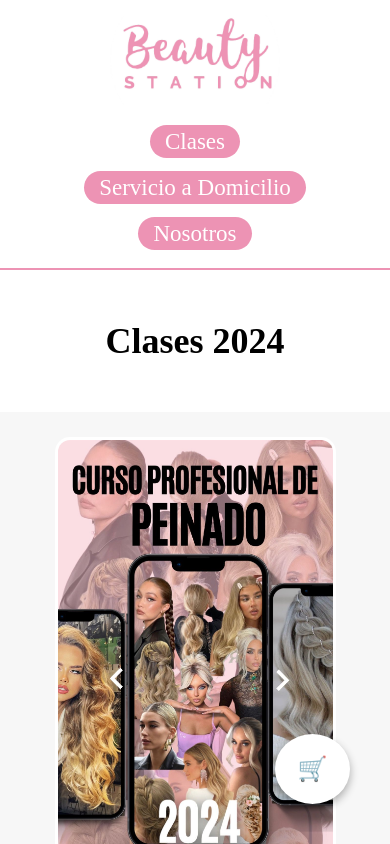
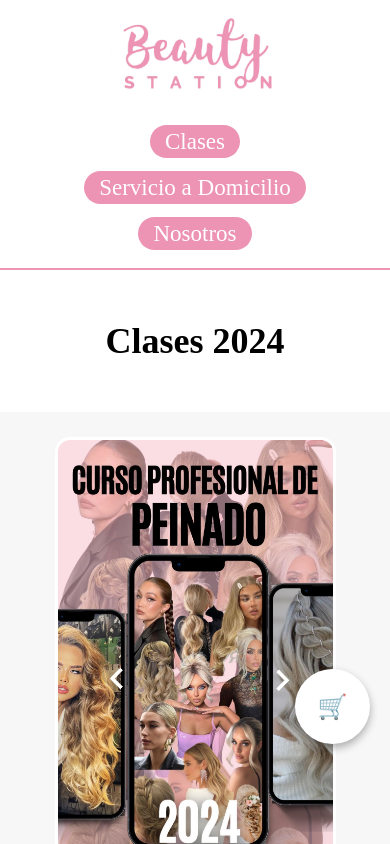
Before and after one commit to GGabriel007/Beauty-Station-React, a React (Create React App) app: page / in a window 390 px wide. Shown: the top 844 px of the page. Built offline with nearby package versions, Linux system fonts and the light colour scheme.

Commit message:
fix links
Links were fixed

```diff
--- a/src/App.js
+++ b/src/App.js
@@ -32,7 +32,7 @@ function App() {
       <Router>
         <div className="App">
           <Header />
-          <Routes>
+          <Routes basename= "/Beauty-Station-React">
             <Route path="/" element={<BeautyStation />} />
             <Route path="/classes" element={<BeautySClasses />} />
             <Route path="/servicio-a-domicilio" element={<BeautySDomicilio />} />
--- a/src/styles/App.css
+++ b/src/styles/App.css
@@ -35,11 +35,11 @@
   bottom: 40px;
   right: 40px;
   background-color: #ffffff;
-  color: rgb(0, 0, 0);
+  color: #ed93b4;
   border: none;
   border-radius: 50%;
   width: 75px;
-  height: 70px;
+  height: 75px;
   display: flex;
   align-items: center;
   justify-content: center;
@@ -52,13 +52,21 @@
 
 .cart-button:hover {
   background-color: #ed93b4;
+  color: white;
 }
 
 .cart-button span {
-  background: #ed93b4;
-  color: white;
-  border-radius: 100%;
-  padding: 1px 6px;
+  padding: 3px 3px;
+}
+
+@media (max-width: 768px) {
+  /*Header*/
+  .cart-button {
+    bottom: 100px;
+    right: 20px;
+  }
+
+
 }
 
 
```
Also changed, not shown: package.json (+9 -0 lines), 1 other file (tests, documents, lock files or other folders).
